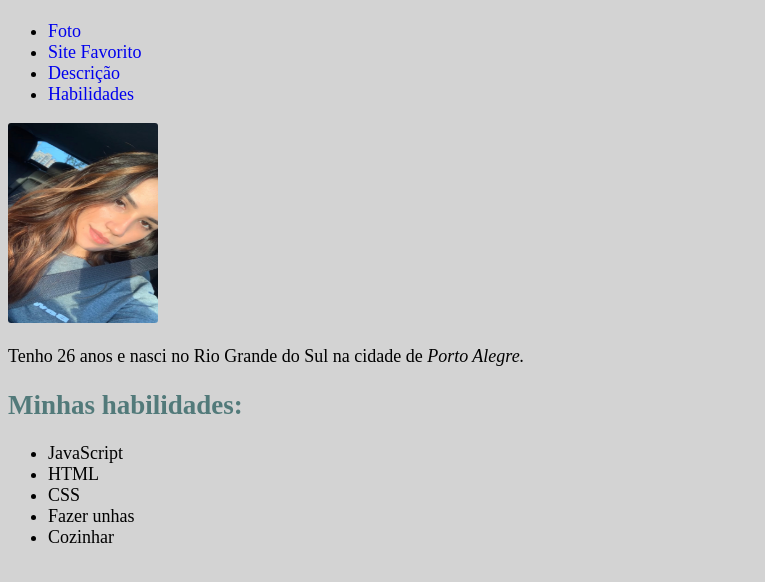
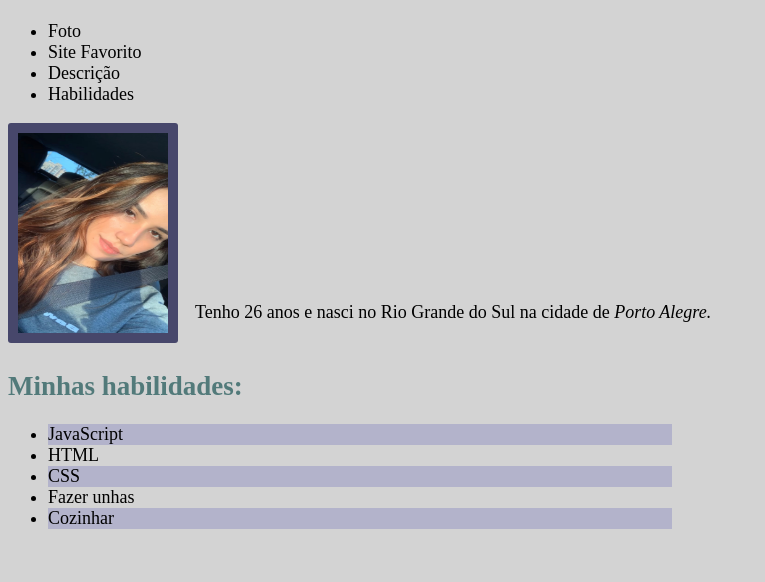
Before and after one commit to marialaura27/marialaura27.github.io, a plain HTML site: page index.html in a window 1280 px wide. Shown: the part 68-650 px from the top of the page, without its empty margins (0-765 px from the left). Drawn offline with Linux system fonts and the light colour scheme.

Commit message:
Adiciona novos estilos

```diff
--- a/estilo.css
+++ b/estilo.css
@@ -17,10 +17,32 @@ h2{
     width: 150px;
     height: 200px;
 }
-a:visited {
+a:visited, a:link {
     color: black;
   }
 
 a{
     text-decoration: none;
 }
+a:hover{
+    color: #527a7a;
+
+}
+
+#descricao{
+    position: absolute;
+    top: 352px;
+    left: 195px;
+}
+#foto{
+    padding: 10px;
+    background-color: #47476b;
+}
+
+#habilidades li:nth-child(odd){
+    background-color: #b3b3cb;
+
+}
+#habilidades{
+    margin-right: 600px;
+}
--- a/index.html
+++ b/index.html
@@ -10,23 +10,23 @@
 <body>
   <h1>Maria Laura Pereira</h1>
 
-  <p>
-
+  <div>
     <ul>
       <li> <a href="#foto">Foto</a></li>
       <li> <a href="https://g1.globo.com/">Site Favorito</a></li>
       <li> <a href="#descricao">Descrição</a></li>
       <li> <a href="#Habilidades">Habilidades</a></li>
+    </ul>
+  </div>
 
+  <div>
+    <img id="foto" src="Laura.JPG" alt="Foto da Laura">
+    <p id="descricao">
+      Tenho 26 anos e nasci no Rio Grande do Sul na cidade de <em>Porto Alegre.</em>
+    </p>
+  </div>
 
-    </ul>
-
-  </p>
-  <img id="foto" src="Laura.JPG" alt="Foto da Laura">
-  <p id="#descricao">
-    Tenho 26 anos e nasci no Rio Grande do Sul na cidade de <em>Porto Alegre.</em>
-  </p>
-  <p id="habilidades">
+  <div id="habilidades">
     <h2>Minhas habilidades:</h2>
     <ul>
       <li>JavaScript</li>
@@ -35,7 +35,8 @@
       <li>Fazer unhas</li>
       <li>Cozinhar</li>
     </ul>
-  </p>
+  </div>
+
 </body>
 
 </html>
```
